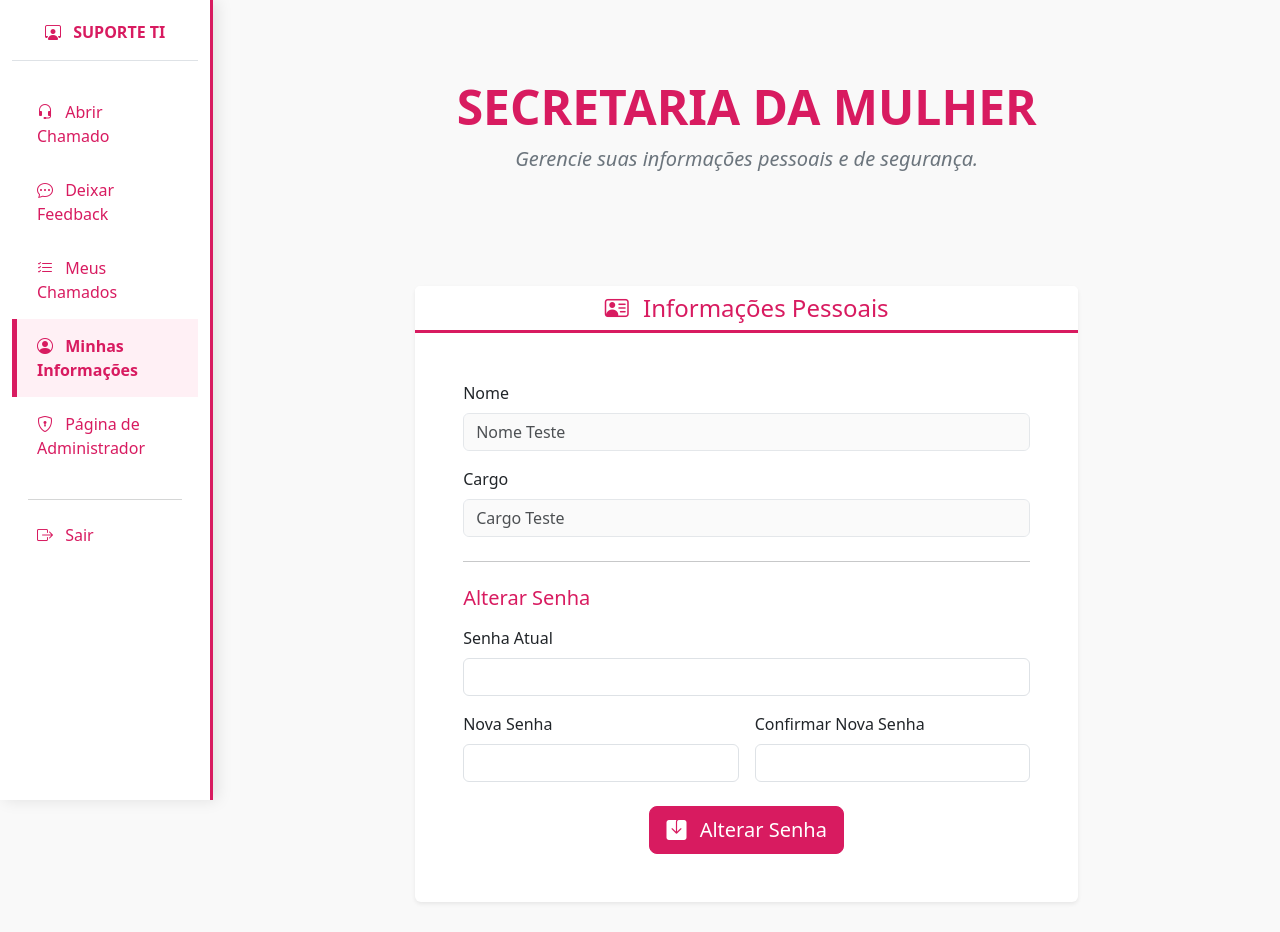
After one commit to Gabriel-Eric08/suporte-ti-flask, a Flask app: template templates/info_user.html in a window 1280 px wide. The commit adds this page. Run offline with Flask 3, Linux system fonts and the light colour scheme; the template is opened without the code that fills it, so the values that code supplies are empty; some libraries are stand-ins or nearby versions.

Commit message:
:construction: feat: Aba de acesso e controle informações pessoais. EM PROGRESSO

```diff
--- a/templates/admin_page.html
+++ b/templates/admin_page.html
@@ -57,6 +57,10 @@
                         <li class="nav-item">
                             <a class="nav-link" href="#">
                                 <i class="bi bi-chat-dots me-2"></i> Deixar Feedback
+                            </a>
+                        </li>
+                        <li class="nav-item">
+                            <a class="nav-link active" aria-current="page" href="#"> <i class="bi bi-person-circle me-2"></i> Minhas Informações
                             </a>
                         </li>
                         <li class="nav-item">
--- a/templates/client_page.html
+++ b/templates/client_page.html
@@ -64,6 +64,10 @@
               <a class="nav-link" href="#">
                 <i class="bi bi-chat-dots me-2"></i> Deixar Feedback
               </a>
+            </li>
+            <li class="nav-item">
+                <a class="nav-link active" aria-current="page" href="#"> <i class="bi bi-person-circle me-2"></i> Minhas Informações
+                </a>
             </li>
             <li class="nav-item">
               <a class="nav-link" href="{{ url_for('Admin_chamados.admin_page') }}">
--- a/templates/home.html
+++ b/templates/home.html
@@ -61,6 +61,10 @@
                         <li class="nav-item">
                             <a class="nav-link" href="{{ url_for('Admin_chamados.admin_page') }}">
                                 <i class="bi bi-shield-lock me-2"></i> Página de Administrador
+                            </a>
+                        </li>
+                        <li class="nav-item">
+                            <a class="nav-link active" aria-current="page" href="#"> <i class="bi bi-person-circle me-2"></i> Minhas Informações
                             </a>
                         </li>
                         <li class="nav-item">
--- /dev/null
+++ b/templates/info_user.html
@@ -0,0 +1,187 @@
+<!DOCTYPE html>
+<html lang="pt-BR">
+<head>
+    <meta charset="UTF-8">
+    <meta name="viewport" content="width=device-width, initial-scale=1.0">
+    <title>Minhas Informações - Sistema de Chamados</title>
+    <link href="https://cdn.jsdelivr.net/npm/bootstrap@5.3.3/dist/css/bootstrap.min.css" rel="stylesheet" integrity="sha384-QWTKZyjpPEjISv5WaRU9OFeRpok6YctnYmDr5pNlyT2bRjXh0JMhjY6hW+ALEwIH" crossorigin="anonymous">
+    <link rel="stylesheet" href="https://cdn.jsdelivr.net/npm/bootstrap-icons@1.11.3/font/bootstrap-icons.min.css">
+    <script src="https://cdn.jsdelivr.net/npm/sweetalert2@11"></script>
+    <style>
+        :root {
+            --bs-pink-primary: #d81b60;
+            --bs-pink-hover: #ff69b4;
+            --bs-bg-light: #f9f9f9;
+            --bs-bg-white: #ffffff;
+            --bs-text-muted: #6c757d;
+        }
+
+        body { background-color: var(--bs-bg-light); }
+        .sidebar { height: 100vh; background-color: var(--bs-bg-white); padding-top: 20px; box-shadow: 4px 0 15px rgba(0, 0, 0, 0.1); border-right: 3px solid var(--bs-pink-primary); }
+        .sidebar .sidebar-header { color: var(--bs-pink-primary); font-weight: bold; text-transform: uppercase; }
+        .sidebar .nav-link { color: var(--bs-pink-primary); padding: 15px 20px; font-weight: 500; border-left: 5px solid transparent; transition: all 0.3s; }
+        .sidebar .nav-link:hover { background-color: #fff0f5; color: var(--bs-pink-hover); border-left: 5px solid var(--bs-pink-hover); }
+        .sidebar .nav-link.active { background-color: #fff0f5; color: var(--bs-pink-primary); border-left: 5px solid var(--bs-pink-primary); font-weight: bold; }
+        .main-content { padding: 30px; min-height: 100vh; }
+        .hero-title { color: var(--bs-pink-primary); font-size: 3rem; font-weight: 700; margin-bottom: 0.5rem; }
+        .hero-subtitle { color: var(--bs-text-muted); font-style: italic; }
+        .btn-primary { background-color: var(--bs-pink-primary) !important; border-color: var(--bs-pink-primary) !important; }
+        .btn-primary:hover { background-color: var(--bs-pink-hover) !important; border-color: var(--bs-pink-hover) !important; }
+        /* Estilo para campo readonly */
+        .form-control[readonly] {
+            background-color: var(--bs-bg-light);
+            opacity: 0.8;
+            font-weight: 500;
+        }
+    </style>
+</head>
+<body>
+
+    <div class="container-fluid">
+        <div class="row">
+
+            <nav id="sidebarMenu" class="col-md-3 col-lg-2 d-md-block sidebar">
+                <div class="position-sticky">
+
+                    <div class="sidebar-header text-center mb-4 pb-3 border-bottom">
+                        <i class="bi bi-person-workspace me-2"></i> Suporte TI
+                    </div>
+
+                    <ul class="nav flex-column">
+                        <li class="nav-item">
+                            <a class="nav-link" href="#"> <i class="bi bi-headset me-2"></i> Abrir Chamado
+                            </a>
+                        </li>
+                        <li class="nav-item">
+                            <a class="nav-link" href="#">
+                                <i class="bi bi-chat-dots me-2"></i> Deixar Feedback
+                            </a>
+                        </li>
+                        <li class="nav-item">
+                            <a class="nav-link" href="#"> <i class="bi bi-list-check me-2"></i> Meus Chamados
+                            </a>
+                        </li>
+                        <li class="nav-item">
+                            <a class="nav-link active" aria-current="page" href="#"> <i class="bi bi-person-circle me-2"></i> Minhas Informações
+                            </a>
+                        </li>
+                         <li class="nav-item">
+                            <a class="nav-link" href="#"> <i class="bi bi-shield-lock me-2"></i> Página de Administrador
+                            </a>
+                        </li>
+                    </ul>
+
+                    <hr class="mx-3 mt-4 mb-2 text-muted">
+
+                    <ul class="nav flex-column mb-0">
+                        <li class="nav-item">
+                            <a class="nav-link" href="#">
+                                <i class="bi bi-box-arrow-right me-2"></i> Sair
+                            </a>
+                        </li>
+                    </ul>
+                </div>
+            </nav>
+
+            <main class="col-md-9 ms-sm-auto col-lg-10 main-content">
+
+                <div class="text-center pt-5 pb-5 mb-5">
+                    <h1 class="hero-title">SECRETARIA DA MULHER</h1>
+                    <p class="hero-subtitle lead">Gerencie suas informações pessoais e de segurança.</p>
+                </div>
+
+                <div class="row justify-content-center">
+                    <div class="col-lg-10 col-xl-8">
+                        <div class="card shadow-sm border-0">
+                            <div class="card-header bg-white border-bottom border-3" style="border-color: var(--bs-pink-primary) !important;">
+                                <h4 class="mb-0 text-center" style="color: var(--bs-pink-primary);">
+                                    <i class="bi bi-person-vcard me-2"></i> Informações Pessoais
+                                </h4>
+                            </div>
+                            <div class="card-body p-4 p-md-5">
+
+                                <form id="formInfoPessoais">
+
+                                    <div class="mb-3">
+                                        <label for="nomeUsuario" class="form-label">Nome</label>
+                                        <input type="text" class="form-control" id="nomeUsuario" value="Nome Teste" readonly>
+                                    </div>
+                                    <div class="mb-4">
+                                        <label for="cargoUsuario" class="form-label">Cargo</label>
+                                        <input type="text" class="form-control" id="cargoUsuario" value="Cargo Teste" readonly>
+                                    </div>
+
+                                    <hr class="my-4">
+
+                                    <h5 class="mb-3" style="color: var(--bs-pink-primary);">Alterar Senha</h5>
+
+                                    <div class="mb-3">
+                                        <label for="senhaAtual" class="form-label">Senha Atual</label>
+                                        <input type="password" class="form-control" id="senhaAtual" required>
+                                    </div>
+
+                                    <div class="row g-3 mb-3">
+                                        <div class="col-md-6">
+                                            <label for="novaSenha" class="form-label">Nova Senha</label>
+                                            <input type="password" class="form-control" id="novaSenha" required>
+                                        </div>
+                                        <div class="col-md-6">
+                                            <label for="confirmarNovaSenha" class="form-label">Confirmar Nova Senha</label>
+                                            <input type="password" class="form-control" id="confirmarNovaSenha" required>
+                                        </div>
+                                    </div>
+
+                                    <div class="text-center mt-4">
+                                        <button type="submit" class="btn btn-lg btn-primary">
+                                            <i class="bi bi-save-fill me-2"></i> Alterar Senha
+                                        </button>
+                                    </div>
+                                </form>
+                            </div>
+                        </div>
+                    </div>
+                </div>
+
+            </main>
+        </div>
+    </div>
+
+    <script src="https://cdn.jsdelivr.net/npm/bootstrap@5.3.3/dist/js/bootstrap.bundle.min.js" integrity="sha384-YvpcrYf0tY3lHB60NNkmXc5s9fDVZLESaAA55NDzOxhy9GkcIdslK1eN7N6jIeHz" crossorigin="anonymous"></script>
+
+    <script>
+        // Script simples para validação do formulário de senha
+        document.getElementById('formInfoPessoais').addEventListener('submit', function(event) {
+            event.preventDefault(); // Impede o envio padrão do formulário
+
+            const novaSenha = document.getElementById('novaSenha').value;
+            const confirmarSenha = document.getElementById('confirmarNovaSenha').value;
+
+            if (novaSenha !== confirmarSenha) {
+                Swal.fire({
+                    title: 'Erro!',
+                    text: 'A "Nova Senha" e a "Confirmação" não são iguais. Por favor, verifique.',
+                    icon: 'error',
+                    confirmButtonColor: 'var(--bs-pink-primary)'
+                });
+                return; // Para a execução se as senhas não baterem
+            }
+
+            // Se tudo estiver certo, pode prosseguir com a lógica de envio para o backend
+            // Exemplo:
+            // const dados = new FormData(this);
+            // fetch('/sua-rota-de-alterar-senha', { method: 'POST', body: dados })
+            //    .then(...)
+
+            Swal.fire({
+                title: 'Sucesso!',
+                text: 'Sua senha foi alterada com sucesso.',
+                icon: 'success',
+                confirmButtonColor: 'var(--bs-pink-primary)'
+            }).then(() => {
+                this.reset(); // Limpa o formulário após o sucesso
+            });
+
+        });
+    </script>
+</body>
+</html>
```
